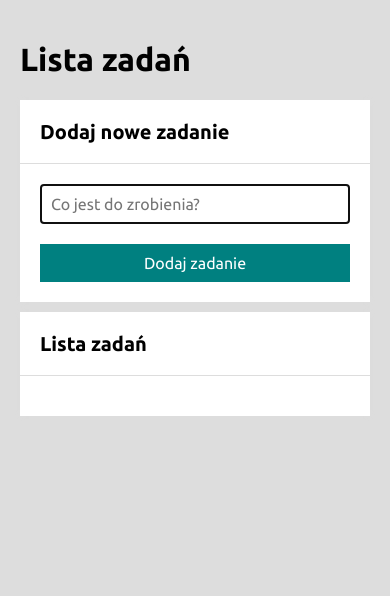
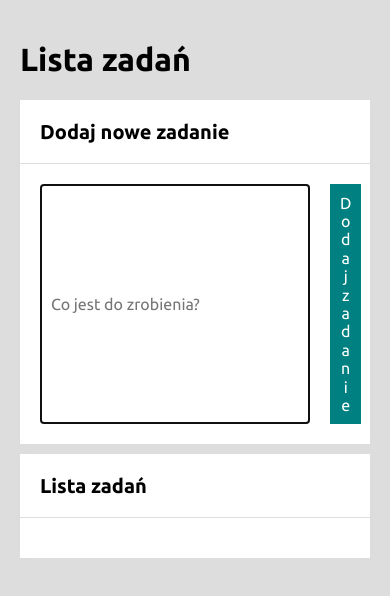
Before and after one commit to waltad/todo-list-react, a React (Create React App) app: page / in a window 390 px wide. Shown: the top 596 px of the page. Built offline with nearby package versions, Linux system fonts and the light colour scheme.

Commit message:
updated Form component with styled-components

```diff
--- a/src/Form/index.js
+++ b/src/Form/index.js
@@ -1,5 +1,5 @@
 import { useState } from "react";
-import "./style.css";
+import { Button, Input, StyledForm } from "./styled";
 
 const Form = ({ addNewTask }) => {
   const [newTaskContent, setNewTaskContent] = useState("");
@@ -14,16 +14,17 @@ const Form = ({ addNewTask }) => {
   };
 
   return (
-    <form onSubmit={onFormSubmit} className="form">
-      <input
+    <StyledForm
+      onSubmit={onFormSubmit}
+    >
+      <Input
         value={newTaskContent}
-        className="form__input"
         type="text" placeholder="Co jest do zrobienia?"
         onChange={({ target }) => setNewTaskContent(target.value)}
         autoFocus required
       />
-      <button className="form__button">Dodaj zadanie</button>
-    </form>
+      <Button>Dodaj zadanie</Button>
+    </StyledForm>
   )
 };
 
--- a/src/Form/style.css
+++ /dev/null
@@ -1,34 +0,0 @@
-.form {
-  display: grid;
-  grid-template-columns: 1fr auto;
-  grid-gap: 20px;
-}
-
-.form__input {
-  padding: 10px;
-  border: 1px solid #ddd;
-}
-
-.form__button {
-  border: none;
-  background-color: teal;
-  color: white;
-  padding: 10px;
-  cursor: pointer;
-  transition: 0.5s;
-}
-
-.form__button:hover {
-  background-color: hsl(180, 100%, 30%);
-  transform: scale(1.1);
-}
-
-.form__button:active {
-  background-color: hsl(180, 100%, 35%);
-}
-
-@media (max-width: 767px) {
-  .form {
-    grid-template-columns: 1fr;
-  }
-}
--- /dev/null
+++ b/src/Form/styled.js
@@ -0,0 +1,34 @@
+import styled from "styled-components";
+
+export const StyledForm = styled.form`
+  display: grid;
+  grid-template-columns: 1fr auto;
+  grid-gap: 20px;
+`;
+
+export const Input = styled.input`
+  padding: 10px;
+  border: 1px solid #ddd;
+`;
+
+export const Button = styled.button`
+  border: none;
+  background-color: teal;
+  color: white;
+  padding: 10px;
+  cursor: pointer;
+  transition: 0.5s;
+
+  &:hover {
+    background-color: hsl(180, 100%, 30%);
+    transform: scale(1.1);
+  }
+
+  &:active {
+    background-color: hsl(180, 100%, 35%);
+  }
+
+  @media (max-width: 767px) {
+    grid-template-columns: 1fr;
+  }
+`;
```
